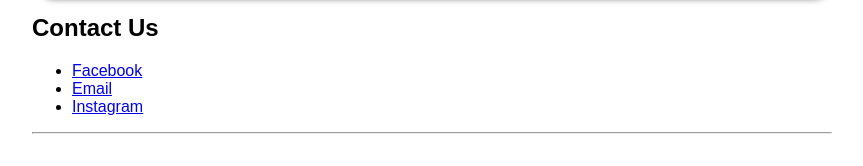
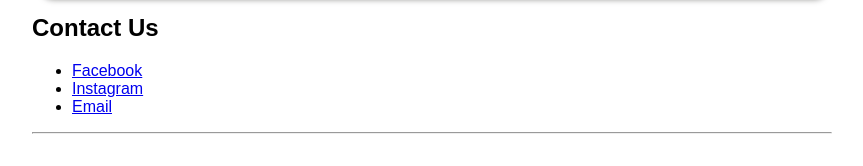
Before and after one commit to cormnotsin/my-react-app, a React (Create React App) app: page /contactus in a window 1280 px wide. Shown: the part 177-343 px from the top of the page, without its empty margins (208-1071 px from the left). Built offline with nearby package versions, Linux system fonts and the light colour scheme.

Commit message:
working with dynamic routes for the contact us section

```diff
--- a/src/components/ContactUs.js
+++ b/src/components/ContactUs.js
@@ -1,26 +1,41 @@
 import React from 'react'
+import Facebook from './Facebook';
+import Instagram from './Instagram';
+import Email from './Email';
 import {
     Link,
     Route,
     withRouter, //look this up
 } from 'react-router-dom';
 
+const contactUs = [
+    {
+        name: 'Facebook',
+        id: 'facebook'
+    },
+    {
+        name: 'Instagram',
+        id: 'instagram'
+    },
+    {
+        name: 'Email',
+        id: 'email'
+    },
+]
+
 export default function ContactUs({ match }) {
     return (
         <div>
             <h2>Contact Us</h2>
             <ul>
-                <li>
-                    <Link to={`${match.url}/facebook`}>Facebook</Link>
+                {contactUs.map(({ name, id }) => (
+                <li key={id}>
+                    <Link to={`${match.url}/${id}`}>{name}</Link>
                 </li>
-                <li>
-                    <Link to={`${match.url}/email`}>Email</Link>
-                </li>
-                <li>
-                    <Link to={`${match.url}/instagram`}>Instagram</Link>
-                </li>
+                ))}
             </ul>
             <hr />
+            <Route path={'${match.url}/${id}'} component={Facebook}/>
         </div>
     )
 }
--- /dev/null
+++ b/src/components/Email.js
@@ -0,0 +1,5 @@
+import React from 'react'
+
+export default function Facebook(){
+    return <div>Made it to Email Component!</div>
+}
--- /dev/null
+++ b/src/components/Facebook.js
@@ -0,0 +1,5 @@
+import React from 'react'
+
+export default function Facebook(){
+    return <div>Made it to Facebook Component!</div>
+}
--- /dev/null
+++ b/src/components/Instagram.js
@@ -0,0 +1,5 @@
+import React from 'react'
+
+export default function Facebook(){
+    return <div>Made it to Instagram Component!</div>
+}
```
